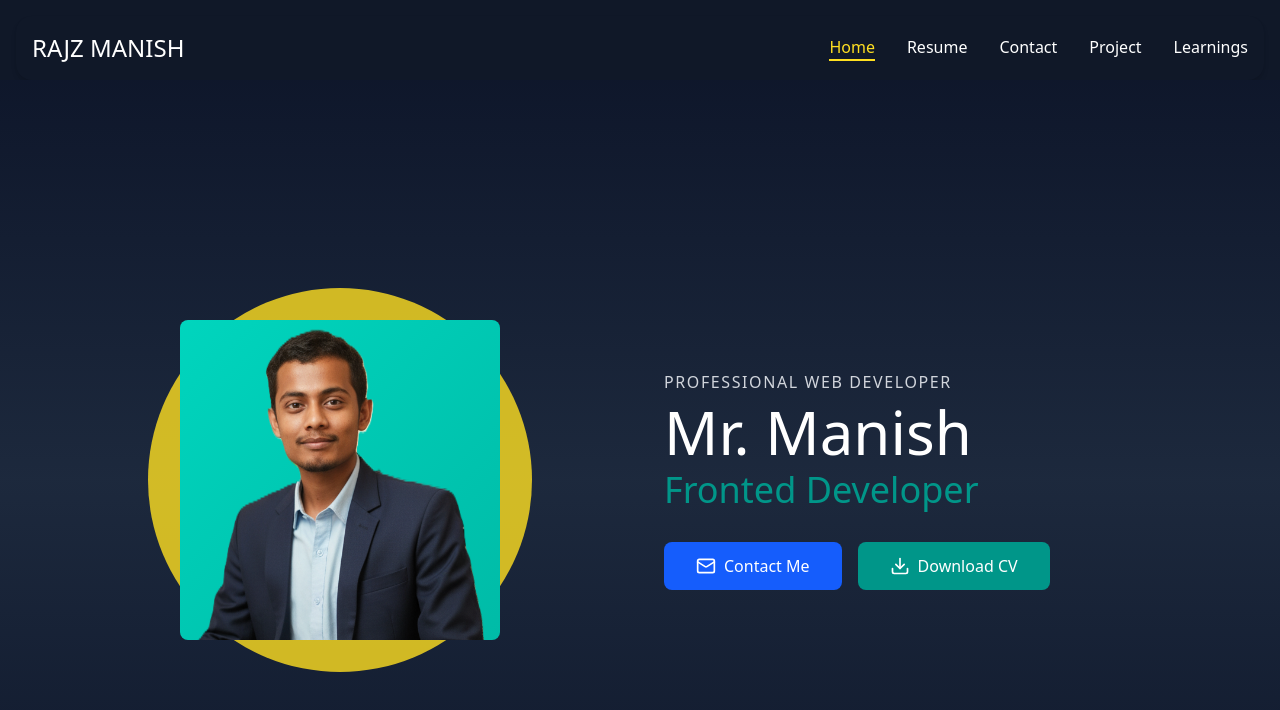
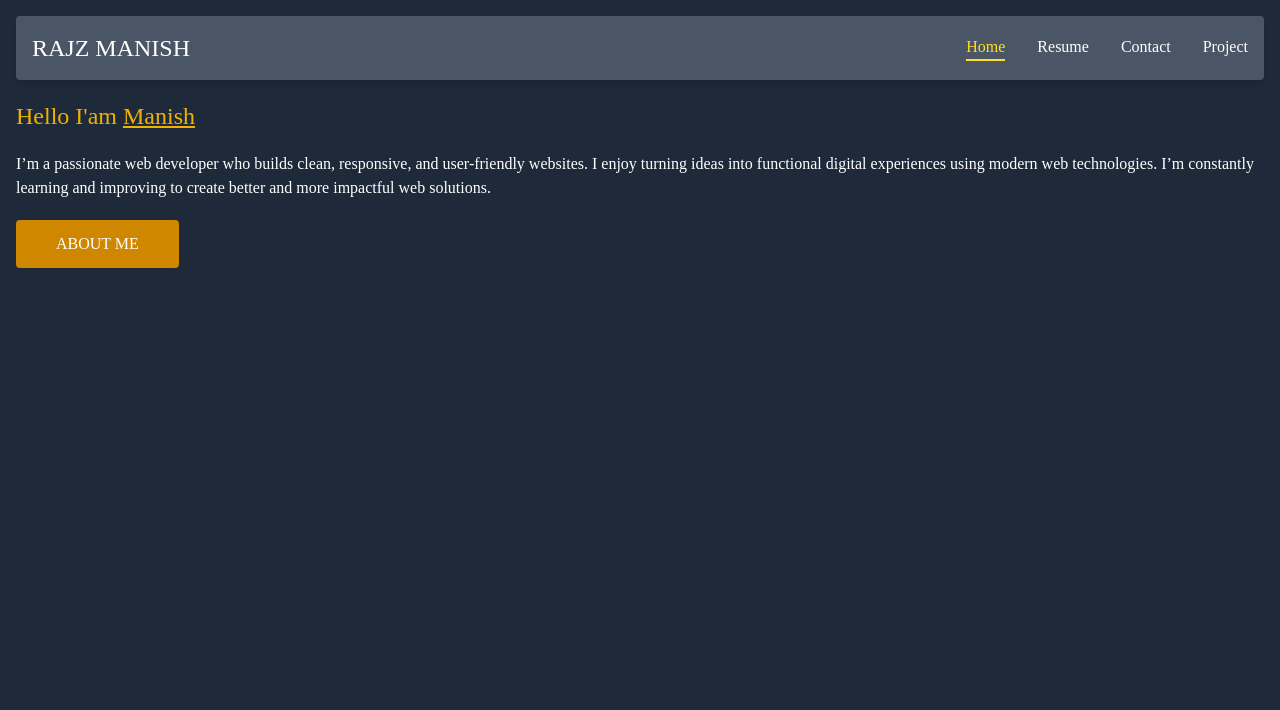
Before and after one commit to strictlyManish/Redux-tolkit, a React (Vite) app: page / in a window 1280 px wide. Shown: the top 710 px of the page. Built offline with nearby package versions, Linux system fonts and the light colour scheme.

Commit message:
coding homepage

```diff
--- a/src/App.jsx
+++ b/src/App.jsx
@@ -3,7 +3,7 @@ import Mainroutes from './routes/Mainroutes'
 
 function App() {
   return (
-    <div className='h-screen w-screen bg-gray-900 text-white py-4 overflow-hidden'>
+    <div className='h-screen w-screen bg-gray-800 text-white py-4 overflow-hidden'>
       <Navigation/>
       <Mainroutes/>
     </div>
--- a/src/components/Navigation.jsx
+++ b/src/components/Navigation.jsx
@@ -14,15 +14,14 @@ function Navigation() {
     { label: "Resume", path: "/resume" },
     { label: "Contact", path: "/contact" },
     { label: "Project", path: "/project" },
-    { label: "Learnings", path: "/learnings" }
   ]
 
   return (
-    <nav className="bg-gray-900 rounded-2xl p-4 mx-4 shadow-md">
+    <nav className="bg-gray-600 rounded p-4 mx-4 shadow-md">
       <div className="flex justify-between items-center">
         {/* Logo */}
         <div className="logo">
-          <h1 className="text-lg sm:text-xl md:text-2xl font-bold text-white">
+          <h1 className="text-lg sm:text-xl md:text-2xl font-bold text-white font-['Sekuya'] ">
             RAJZ MANISH
           </h1>
         </div>
--- a/src/index.css
+++ b/src/index.css
@@ -1,5 +1,7 @@
 @import "tailwindcss";
+@import url('https://fonts.googleapis.com/css2?family=Dancing+Script:wght@400..700&display=swap');
 
 *{
     font-weight: 400;
+      font-family: "Dancing Script", cursive;
 }
--- a/src/pages/Home.jsx
+++ b/src/pages/Home.jsx
@@ -1,58 +1,19 @@
-import { Download, Mail } from 'lucide-react';
+import React from 'react'
 
-export default function Home() {
+function Home() {
   return (
-    <div className="min-h-screen bg-linear-to-b from-slate-900 via-slate-800 to-slate-900 flex items-center justify-center p-4 md:p-8">
-      <div className="w-full max-w-6xl">
-        <div className="grid grid-cols-1 md:grid-cols-2 gap-8 md:gap-12 items-center">
+    <div className='px-4 mt-5'>
+      <div className='flex flex-col gap-5'>
+        <p className='text-yellow-500 text-2xl '>Hello I'am <span className='underline'>Manish</span></p>
+        <p>I’m a passionate web developer who builds clean, responsive, and user-friendly websites.
+          I enjoy turning ideas into functional digital experiences using modern web technologies.
+          I’m constantly learning and improving to create better and more impactful web solutions.
+        </p>
+      </div>
+      <button className='bg-yellow-600 px-10 py-3 uppercase rounded mt-5'>about me</button>
+      <div></div>
+    </div>
+  )
+}
 
-          {/* Right side - Text & Buttons */}
-          <div className="flex flex-col justify-between items-center md:items-start text-center md:text-left order-1 md:order-2">
-
-            {/* Header Section */}
-            <div className="mb-6 md:mb-8">
-              <p className="text-gray-300 text-sm md:text-base font-medium tracking-widest uppercase mb-2">
-                Professional Web Developer
-              </p>
-              <h1 className="text-4xl md:text-5xl lg:text-6xl font-bold text-white mb-2">
-                Mr. Manish
-              </h1>
-              <h2 className="text-2xl md:text-3xl lg:text-4xl font-semibold text-teal-600">
-                Fronted Developer
-              </h2>
-            </div>
-            <div className="flex flex-col sm:flex-row gap-4 w-full sm:w-auto">
-              <button className="bg-blue-600 hover:bg-blue-700 text-white font-semibold py-3 px-8 rounded-lg transition duration-300 transform hover:scale-105 flex items-center justify-center gap-2">
-                <Mail size={20} />
-                <span>Contact Me</span>
-              </button>
-              <button className="bg-teal-600 hover:bg-teal-700 text-white font-semibold py-3 px-8 rounded-lg transition duration-300 transform hover:scale-105 flex items-center justify-center gap-2">
-                <Download size={20} />
-                <span>Download CV</span>
-              </button>
-            </div>
-          </div>
-          {/* Left side - Image */}
-          <div className="flex justify-center order-2 md:order-1">
-            <div className="relative w-64 h-64 md:w-80 md:h-80 lg:w-96 lg:h-96">
-              {/* Yellow background shape */}
-              <div className="absolute inset-0 bg-yellow-300 rounded-full opacity-80 transform scale-100"></div>
-
-              {/* Image placeholder - replace with your actual image */}
-              <div className="absolute inset-0 flex items-center justify-center">
-                <div className="w-56 h-56 md:w-72 md:h-72 lg:w-80 lg:h-80 bg-linear-to-br from-teal-400 to-teal-500 rounded-lg flex items-center justify-center text-white text-xl font-semibold">
-                  <img
-                    src="hero.png"
-                    alt="Web Developer"
-                    className="w-full h-full object-cover"
-                  />
-                </div>
-              </div>
-            </div>
-          </div>
-
-        </div>
-      </div>
-    </div>
-  );
-}
+export default Home
```
Also changed, not shown: public/hero.png.
